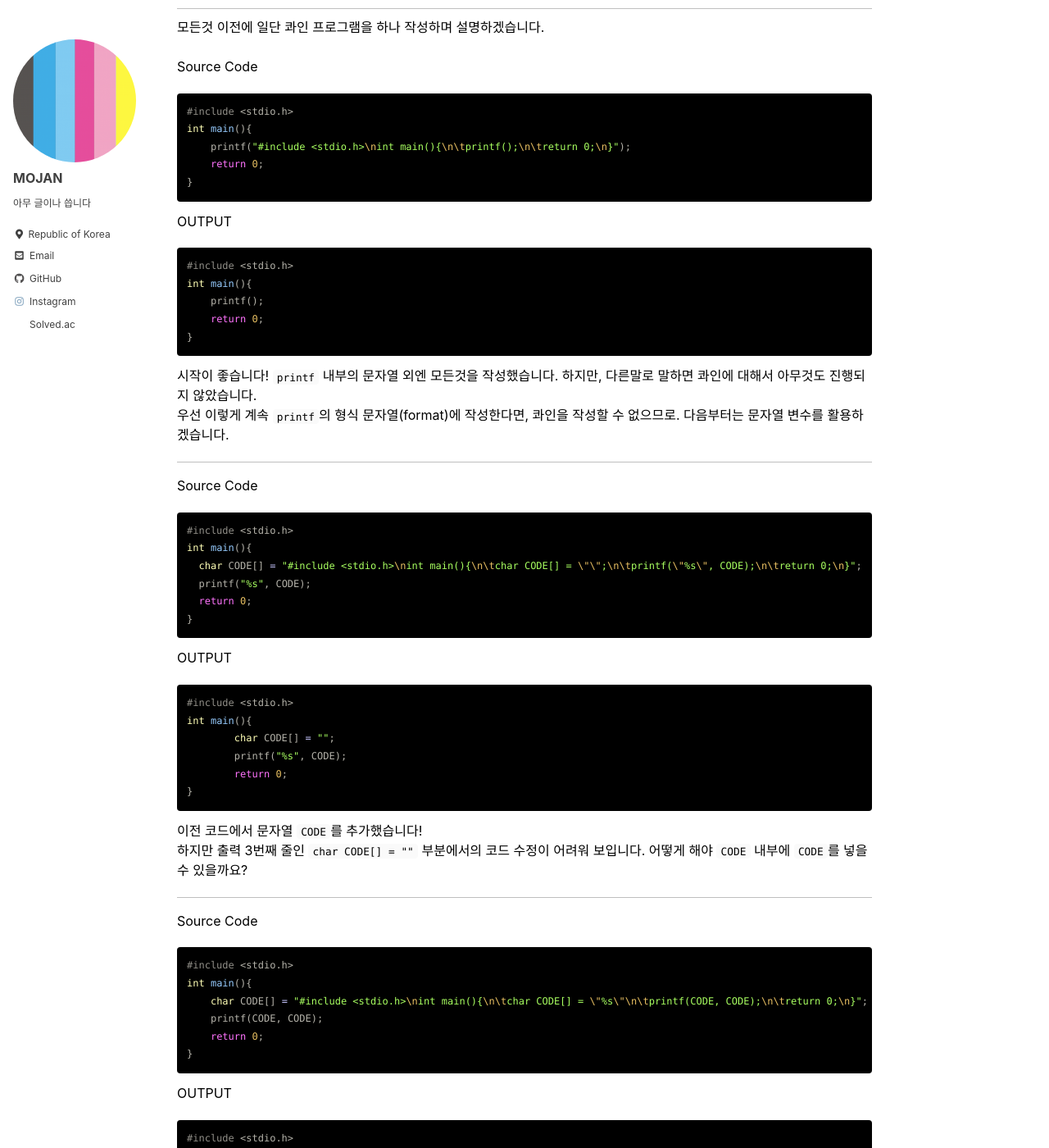
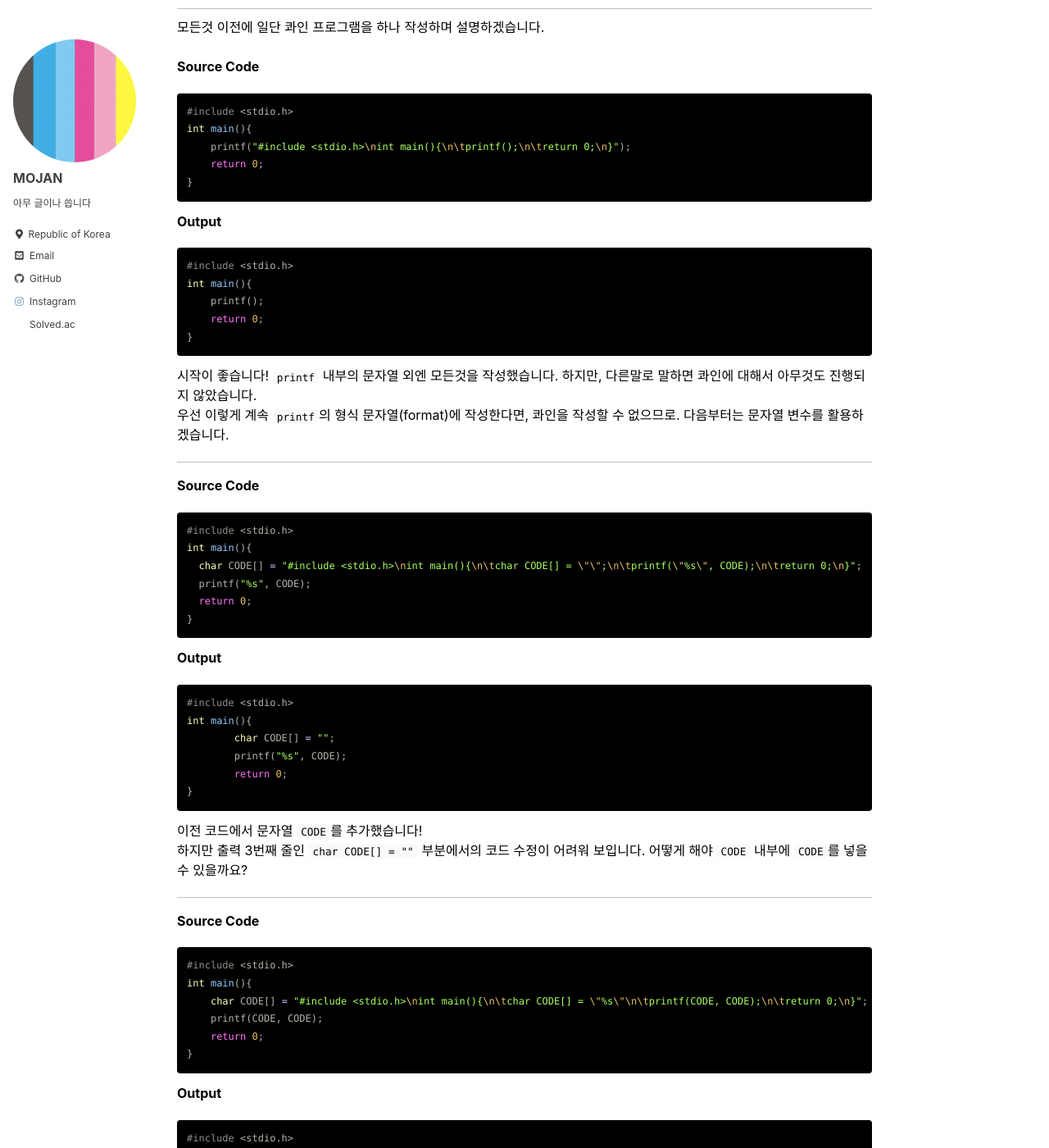
Before and after one commit to MOJAN3543/MOJAN3543.github.io, a Jekyll site: the page built from _posts/Quine/2023-01-21-Quine.md, in a window 1280 px wide and 1400 px high, scrolled down 315 px. Shown: the whole window at 82% size. Built offline with Jekyll 4.4.1, drawn with Linux system fonts in a browser that asks for light colours; cached includes are drawn as plain includes.

````diff
--- a/_posts/Quine/2023-01-21-Quine.md
+++ b/_posts/Quine/2023-01-21-Quine.md
@@ -7,7 +7,7 @@ last_modified_at: 2023-01-21
 시스템 파일 읽기나 외부 라이브러리를 사용하지 않고 자기 자신의 소스코드를 출력해야하기 때문에, 초보자가 작성하기 쉽지 않은 소스 코드중 하나입니다.
 ## 1. 일단 작성하기
 모든것 이전에 일단 콰인 프로그램을 하나 작성하며 설명하겠습니다.<br><br>
-Source Code
+**Source Code**
 ```c{% raw %}
 #include <stdio.h>
 int main(){
@@ -15,7 +15,7 @@ int main(){
     return 0;
 }
 {% endraw %}```
-OUTPUT
+**Output**
 ```c{% raw %}
 #include <stdio.h>
 int main(){
@@ -26,7 +26,7 @@ int main(){
 시작이 좋습니다! `printf` 내부의 문자열 외엔 모든것을 작성했습니다. 하지만, 다른말로 말하면 콰인에 대해서 아무것도 진행되지 않았습니다.
 우선 이렇게 계속 `printf`의 형식 문자열(format)에 작성한다면, 콰인을 작성할 수 없으므로. 다음부터는 문자열 변수를 활용하겠습니다.
 * * *
-Source Code
+**Source Code**
 ```c{% raw %}
 #include <stdio.h>
 int main(){
@@ -35,7 +35,7 @@ int main(){
   return 0;
 }
 {% endraw %}```
-OUTPUT
+**Output**
 ```c{% raw %}
 #include <stdio.h>
 int main(){
@@ -48,7 +48,7 @@ int main(){
 하지만 출력 3번째 줄인 `char CODE[] = ""` 부분에서의 코드 수정이 어려워 보입니다.
 어떻게 해야 `CODE` 내부에 `CODE`를 넣을 수 있을까요?
 * * *
-Source Code
+**Source Code**
 ```c{% raw %}
 #include <stdio.h>
 int main(){
@@ -57,7 +57,7 @@ int main(){
     return 0;
 }
 {% endraw %}```
-OUTPUT
+**Output**
 ```c{% raw %}
 #include <stdio.h>
 int main(){
@@ -97,7 +97,7 @@ main.c:8:2: error: missing terminating " character
 
 이것을 어떻게 해결해야될까요?
 * * *
-Source Code
+**Source Code**
 ```c{% raw %}
 #include <stdio.h>
 int main(){
@@ -106,7 +106,7 @@ int main(){
     return 0;
 }
 {% endraw %}```
-OUTPUT
+**Output**
 ```c{% raw %}
 #include <stdio.h>
 int main(){
````
